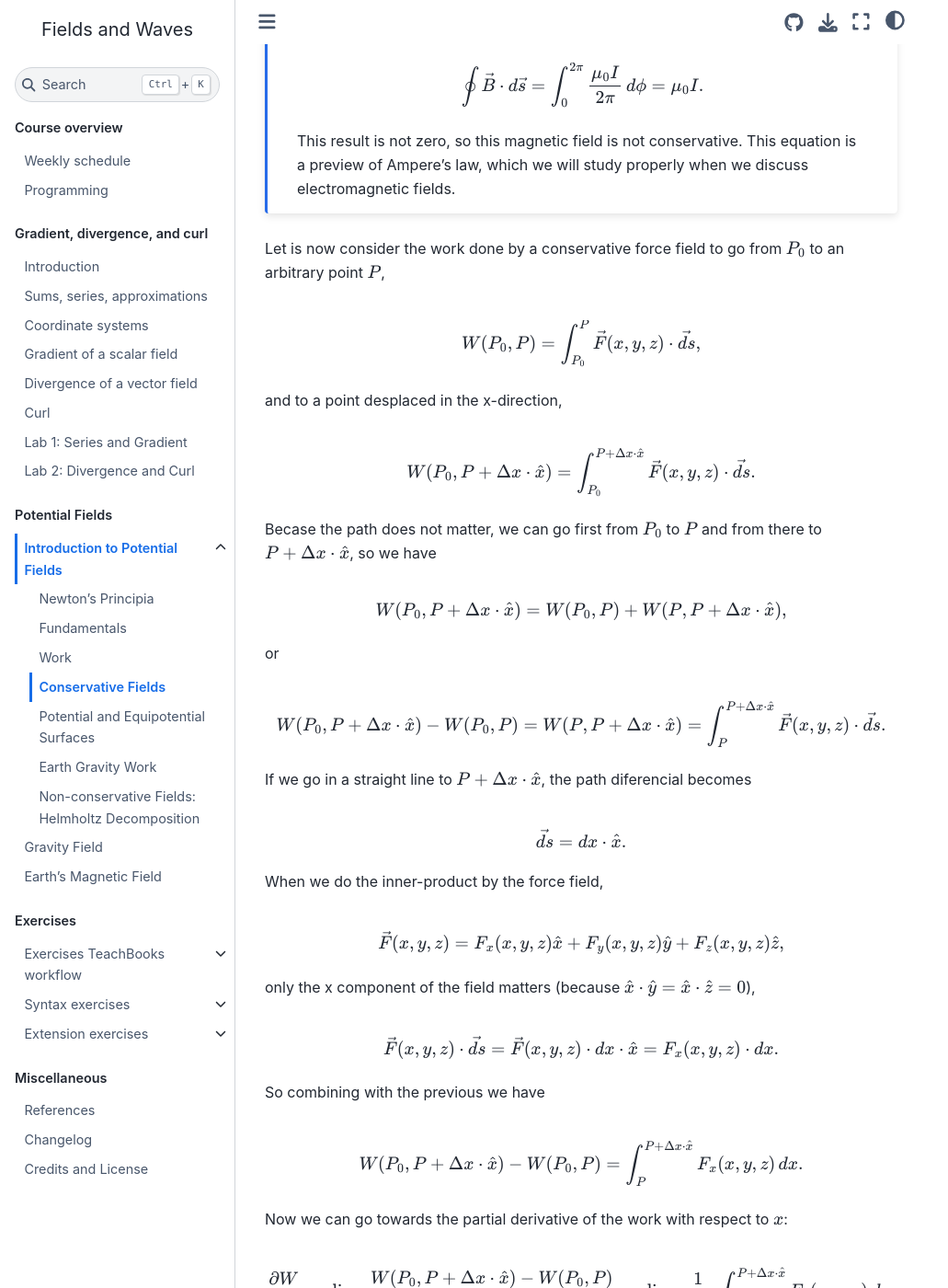
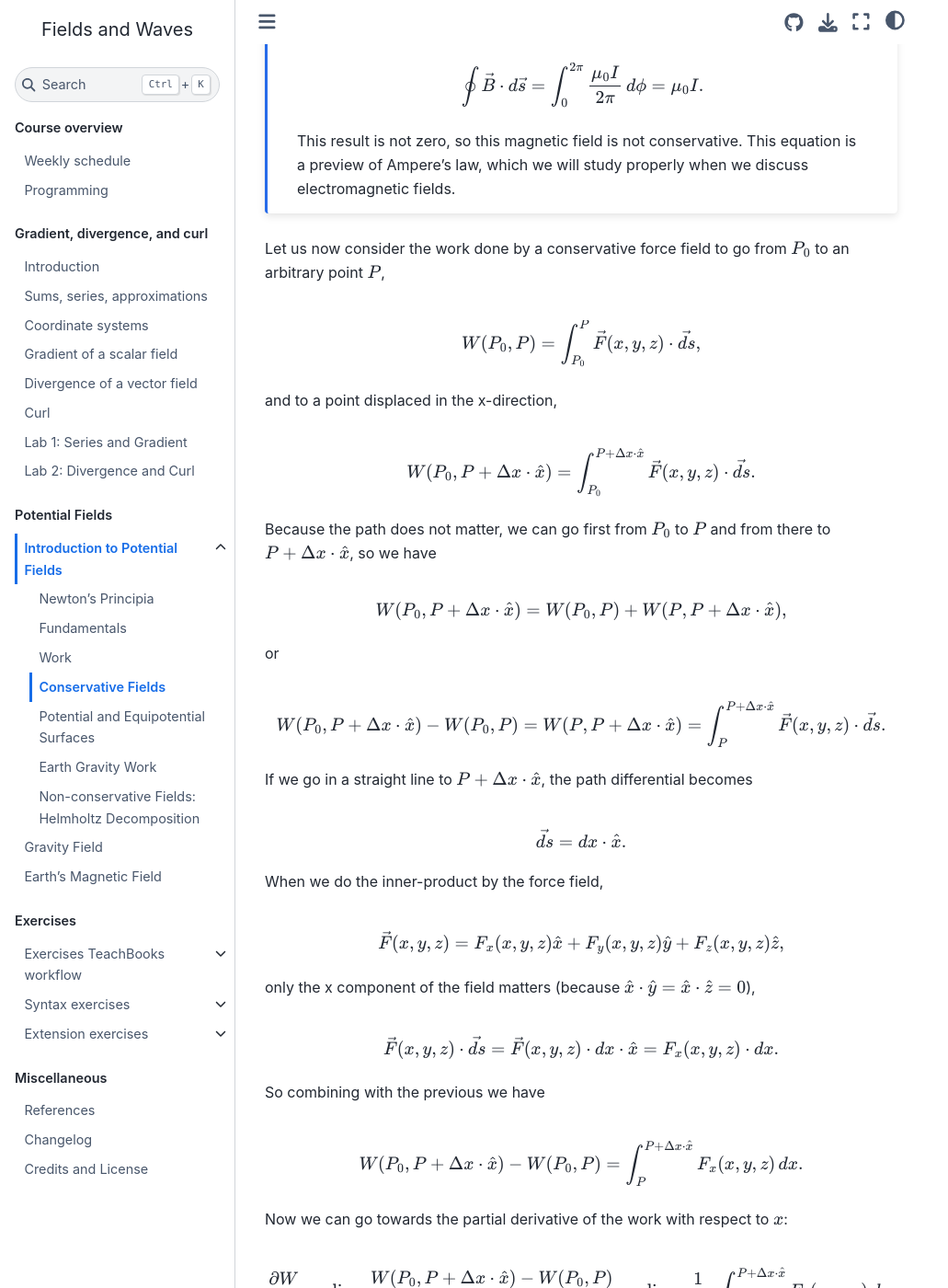
Before and after one commit to BScECT/FieldWaves, a Jupyter Book: the page built from book/2_potential_fields/introduction/conservative_fields.md, in a window 1280 px wide and 1400 px high, scrolled down 1771 px. Shown: the whole window at 92% size, without its empty margins (0-1031 px from the left). Built offline with Jupyter Book 1.0.4 settings and Sphinx 7.4.7 and the Sphinx Book theme 1.1.4, drawn with Linux system fonts in a browser that asks for light colours; pages that are not in the unit, such as notebooks, are missing from menus; comment, search, counter and statistics services are not loaded.

Commit message:
Fix typos in conservative fields notes

````diff
--- a/book/2_potential_fields/introduction/conservative_fields.md
+++ b/book/2_potential_fields/introduction/conservative_fields.md
@@ -123,19 +133,19 @@ $$
 This result is not zero, so this magnetic field is not conservative. This equation is a preview of Ampere's law, which we will study properly when we discuss electromagnetic fields.
 ```
 
-Let is now consider the work done by a conservative force field to go from $P_0$ to an arbitrary point $P$,
+Let us now consider the work done by a conservative force field to go from $P_0$ to an arbitrary point $P$,
 
 $$
 W(P_0,P) = \int_{P_0}^P \vec{F}(x,y,z) \cdot \vec{ds},
 $$
 
-and to a point desplaced in the x-direction,
+and to a point displaced in the x-direction,
 
 $$
 W(P_0,P+\Delta x \cdot \hat{x}) = \int_{P_0}^{P+\Delta x \cdot \hat{x}} \vec{F}(x,y,z) \cdot \vec{ds}.
 $$
 
-Becase the path does not matter, we can go first from $P_0$ to $P$ and from there to $P+\Delta x \cdot \hat{x}$, so we have
+Because the path does not matter, we can go first from $P_0$ to $P$ and from there to $P+\Delta x \cdot \hat{x}$, so we have
 
 $$
 W(P_0,P+\Delta x \cdot \hat{x}) = W(P_0,P) + W(P,P+\Delta x \cdot \hat{x}),
@@ -147,7 +157,7 @@ $$
 W(P_0,P+\Delta x \cdot \hat{x}) - W(P_0,P) = W(P,P+\Delta x \cdot \hat{x}) = \int_{P}^{P+\Delta x \cdot \hat{x}} \vec{F}(x,y,z) \cdot \vec{ds}.
 $$
 
-If we go in a straight line to $P+\Delta x \cdot \hat{x}$, the path diferencial becomes
+If we go in a straight line to $P+\Delta x \cdot \hat{x}$, the path differential becomes
 
 $$
 \vec{ds} = dx\cdot \hat{x}.
@@ -203,4 +213,4 @@ In *words*, {eq}`eq:work_is_gradient_of_work` tells us:
 - The force field is the gradient of the work;
 - The vector field, $\vec{F}$, is fully determined by the scalar field, $W$.
 
-Any vector field that can be constructed as the gradient of a *work* function, i.e. by {eq}`eq:work_is_gradient_of_work`, is a **conservative field**..
+Any vector field that can be constructed as the gradient of a *work* function, i.e. by {eq}`eq:work_is_gradient_of_work`, is a **conservative field**.
````
Also changed, not shown: other parts of book/2_potential_fields/introduction/conservative_fields.md (+10 -0 lines).
